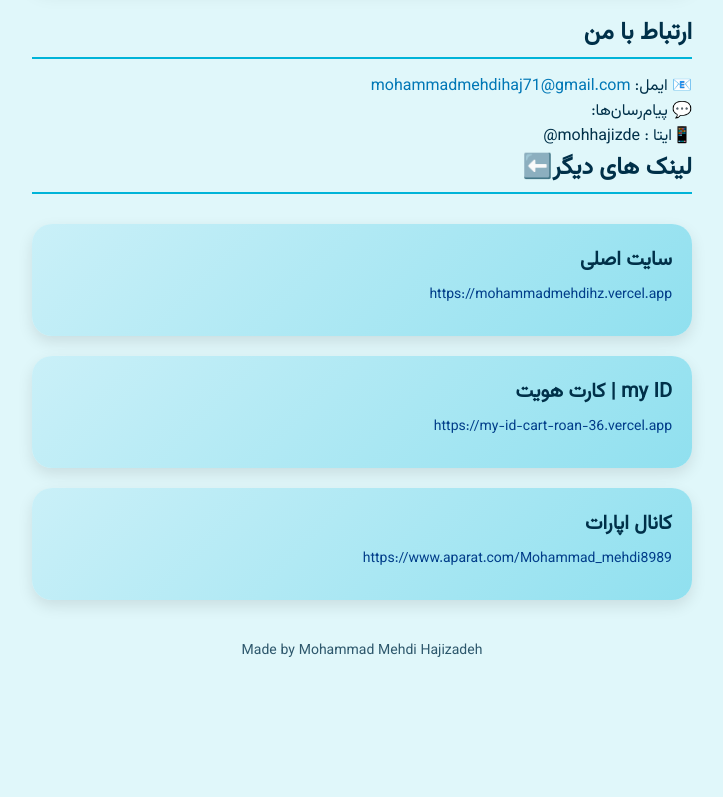
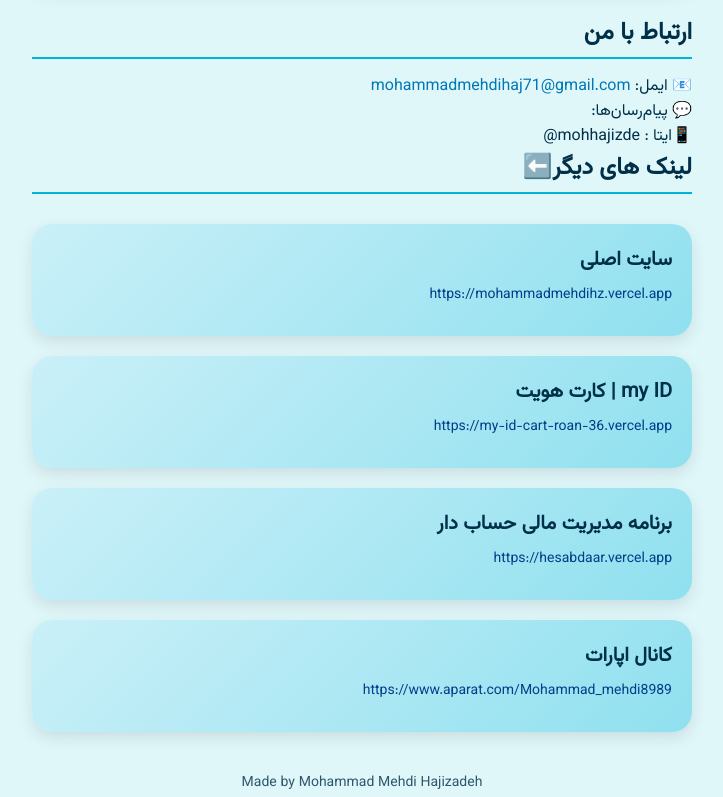
Before and after one commit to Mohammahz/mylink_mihammad, a plain HTML site: page index.html in a window 1280 px wide. Shown: the part 411-1208 px from the top of the page, without its empty margins (278-1001 px from the left). Before the commit the page ends 1113 px from the top, so only its background shows below. Drawn offline with Linux system fonts and the light colour scheme.

Commit message:
index.html

```diff
--- a/index.html
+++ b/index.html
@@ -1,4 +1,3 @@
-
 <!DOCTYPE html>
 <html lang="fa" dir="rtl">
 <head>
@@ -52,6 +51,12 @@
         <a href="https://my-id-cart-roan-36.vercel.app" target="_blank" class="btn">ورود</a>
       </div>
 
+      <div class="link-card" style="--delay: 0.2s">
+        <h3>برنامه مدیریت مالی حساب دار</h3>
+        <span class="link-url">https://hesabdaar.vercel.app</span>
+        <a href="https://hesabdaar.vercel.app" target="_blank" class="btn">ورود</a>
+      </div>
+
       <div class="link-card" style="--delay: 0.4s">
         <h3>کانال اپارات</h3>
         <span class="link-url">https://www.aparat.com/Mohammad_mehdi8989</span>
```
